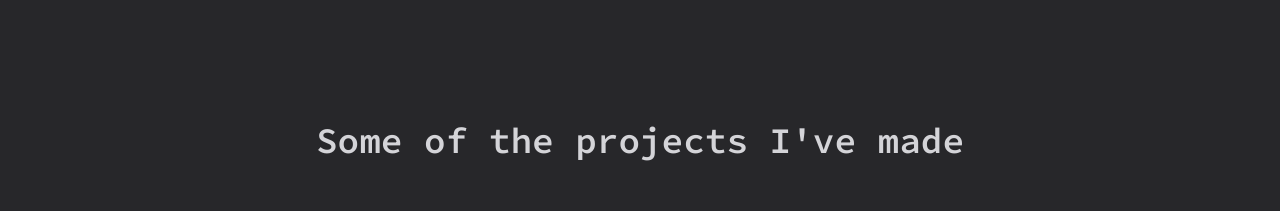
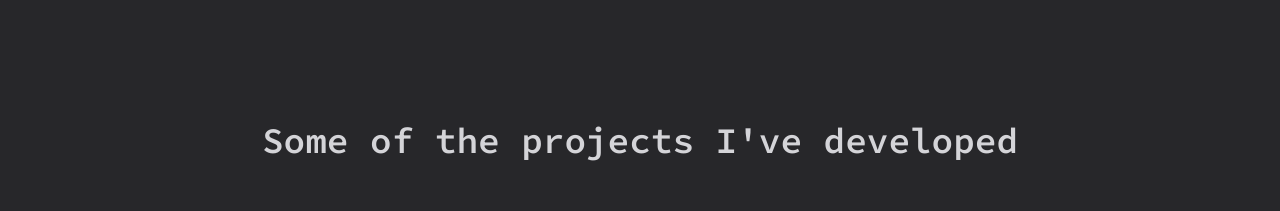
Before and after one commit to pedro-fajardo/pedro-profile-website, a React (Create React App) app: page / in a window 1280 px wide. Shown: the part 4440-4651 px from the top of the page. Built offline with nearby package versions, Linux system fonts and the light colour scheme.

Commit message:
Update ProjectList.js

```diff
--- a/src/components/projects/ProjectList.js
+++ b/src/components/projects/ProjectList.js
@@ -64,7 +64,7 @@ const ProjectList = () => {
 		<section className="pt-12 md:pt-24 bg-zinc-800 font-sourceCode relative overflow-visible">
 			<div className="container mx-auto px-4">
 				<h2 className="text-2xl md:text-4xl font-semibold mb-8 md:mb-16 text-center text-zinc-300">
-					Some of the projects I've made
+					Some of the projects I've developed
 				</h2>
 				<div className="relative overflow-visible">
 					<Swiper
```
